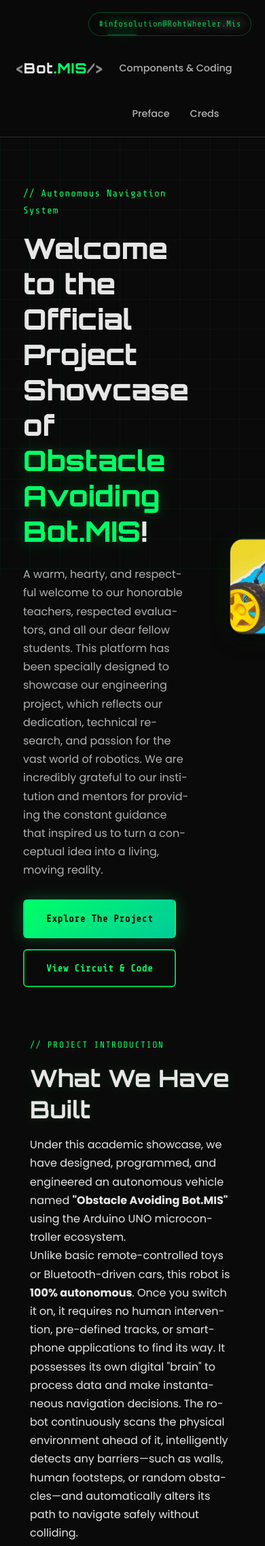
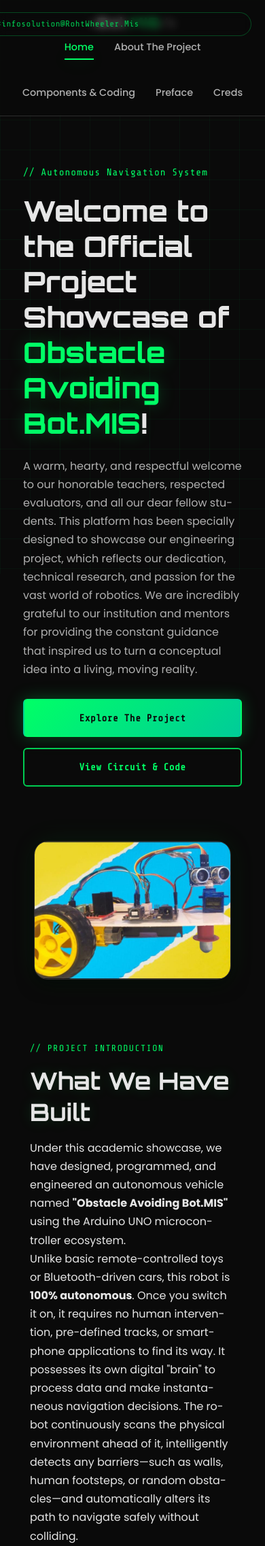
Before and after one commit to pratimask2021996-alt/roht-wheeler-bot, a Flask app: page / in a window 390 px wide. Shown: the top 2274 px of the page at 68% size. Run offline with Flask 3, Linux system fonts and the light colour scheme.

Commit message:
Add mobile layout overrides in CSS

```diff
--- a/static/css/style.css
+++ b/static/css/style.css
@@ -1134,3 +1134,39 @@ html, body {
     flex-direction: row !important; /* Screen badi hone par side-by-side */
   }
 }
+/* --- MOBILE LAYOUT OVERRIDE --- */
+@media screen and (max-width: 768px) {
+
+  /* 1. Parent Containers ko 1 Column (Vertical) karna */
+  div, section, main, article, .hero, .container, .row, .grid, [class*="content"], [class*="wrapper"] {
+    display: flex !important;
+    flex-direction: column !important;
+    grid-template-columns: 1fr !important;
+    width: 100% !important;
+    max-width: 100% !important;
+    box-sizing: border-box !important;
+  }
+
+  /* 2. Text ko poori width dena taaki narrow na dikhe */
+  p, h1, h2, h3, h4, span, div {
+    width: 100% !important;
+    max-width: 100% !important;
+    box-sizing: border-box !important;
+  }
+
+  /* 3. Photos ko Text ke niche Center fit karna */
+  img {
+    width: 90% !important;
+    max-width: 320px !important;
+    height: auto !important;
+    margin: 20px auto !important;
+    display: block !important;
+    align-self: center !important;
+  }
+
+  /* 4. Horizontal Scroll Lock */
+  html, body {
+    overflow-x: hidden !important;
+    width: 100% !important;
+  }
+}
```
